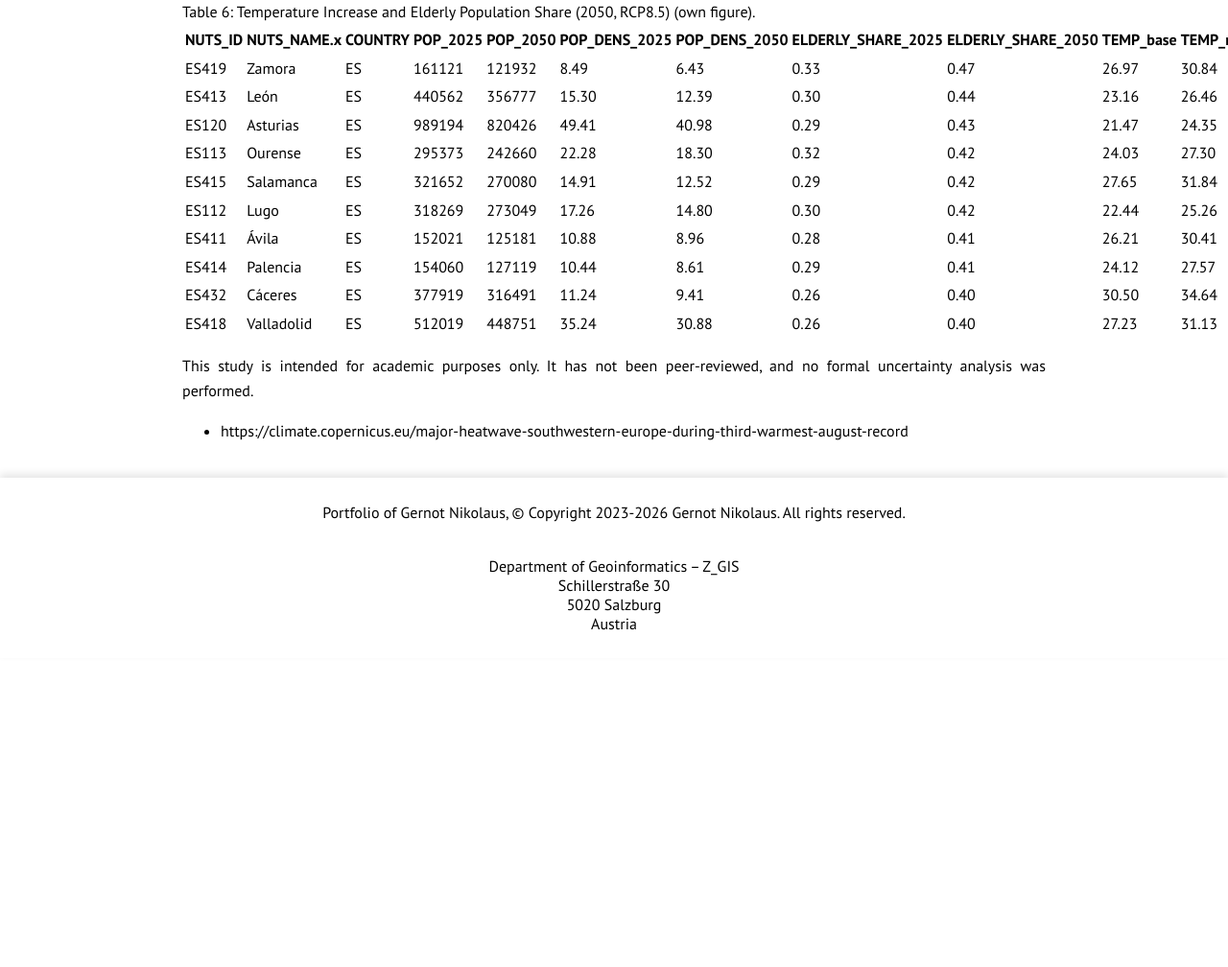
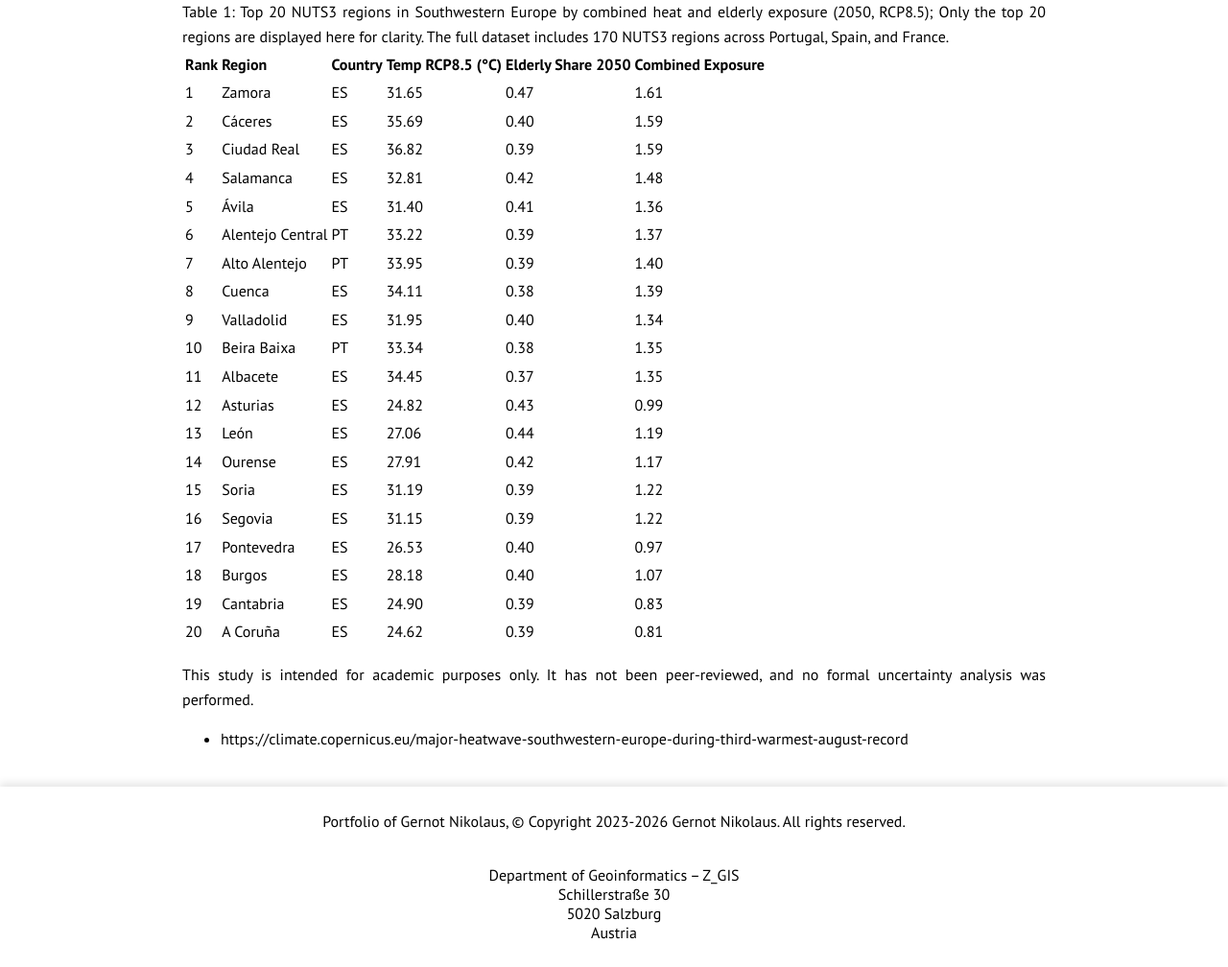
Before and after one commit to gernotnikolaus/gernotnikolaus.github.io, a Jekyll site: the page built from _projects/2026-03-29-ProjectedHeatExposure-ElderlyPopulations-SouthwesternEurope.md, in a window 1280 px wide and 1400 px high, scrolled down 2872 px. Shown: the part 392-1400 px from the top of the window at 96% size. Built offline with Jekyll 4.4.1, drawn with Linux system fonts in a browser that asks for light colours; before the commit the page ends 3950 px from its top, so only the background shows below that.

Commit message:
Heat Study

```diff
--- a/_projects/2026-03-29-ProjectedHeatExposure-ElderlyPopulations-SouthwesternEurope.md
+++ b/_projects/2026-03-29-ProjectedHeatExposure-ElderlyPopulations-SouthwesternEurope.md
@@ -48,20 +48,30 @@ Figure 6 shows a bivariate map, visualizing delta8.5 and share of elderly Popula
   <figcaption>Figure 6: Temperature Increase and Elderly Population Share (2050, RCP8.5) (own figure).</figcaption>
 </div>
 
-<figcaption>Table 6: Temperature Increase and Elderly Population Share (2050, RCP8.5) (own figure).</figcaption>
+<figcaption>Table 1: Top 20 NUTS3 regions in Southwestern Europe by combined heat and elderly exposure (2050, RCP8.5); Only the top 20 regions are displayed here for clarity. The full dataset includes 170 NUTS3 regions across Portugal, Spain, and France.</figcaption>
 
-| NUTS_ID | NUTS_NAME.x | COUNTRY | POP_2025 | POP_2050 | POP_DENS_2025 | POP_DENS_2050 | ELDERLY_SHARE_2025 | ELDERLY_SHARE_2050 | TEMP_base | TEMP_rcp45 | TEMP_rcp85 | DELTA_45 | DELTA_85 | Combined_Exposure |
-|---------|-------------|---------|----------|----------|---------------|---------------|-------------------|-------------------|-----------|------------|------------|----------|----------|------------------|
-| ES419   | Zamora      | ES      | 161121   | 121932   | 8.49          | 6.43          | 0.33              | 0.47              | 26.97     | 30.84      | 31.65      | 3.87     | 4.68     | 1.61             |
-| ES413   | León        | ES      | 440562   | 356777   | 15.30         | 12.39         | 0.30              | 0.44              | 23.16     | 26.46      | 27.06      | 3.30     | 3.90     | 1.19             |
-| ES120   | Asturias    | ES      | 989194   | 820426   | 49.41         | 40.98         | 0.29              | 0.43              | 21.47     | 24.35      | 24.82      | 2.88     | 3.34     | 0.99             |
-| ES113   | Ourense     | ES      | 295373   | 242660   | 22.28         | 18.30         | 0.32              | 0.42              | 24.03     | 27.30      | 27.91      | 3.27     | 3.88     | 1.17             |
-| ES415   | Salamanca   | ES      | 321652   | 270080   | 14.91         | 12.52         | 0.29              | 0.42              | 27.65     | 31.84      | 32.81      | 4.20     | 5.17     | 1.48             |
-| ES112   | Lugo        | ES      | 318269   | 273049   | 17.26         | 14.80         | 0.30              | 0.42              | 22.44     | 25.26      | 25.71      | 2.81     | 3.26     | 1.01             |
-| ES411   | Ávila       | ES      | 152021   | 125181   | 10.88         | 8.96          | 0.28              | 0.41              | 26.21     | 30.41      | 31.40      | 4.20     | 5.19     | 1.36             |
-| ES414   | Palencia    | ES      | 154060   | 127119   | 10.44         | 8.61          | 0.29              | 0.41              | 24.12     | 27.57      | 28.20      | 3.45     | 4.08     | 1.15             |
-| ES432   | Cáceres     | ES      | 377919   | 316491   | 11.24         | 9.41          | 0.26              | 0.40              | 30.50     | 34.64      | 35.69      | 4.14     | 5.19     | 1.59             |
-| ES418   | Valladolid  | ES      | 512019   | 448751   | 35.24         | 30.88         | 0.26              | 0.40              | 27.23     | 31.13      | 31.95      | 3.90     | 4.71     | 1.34             |
+| Rank | Region | Country | Temp RCP8.5 (°C) | Elderly Share 2050 | Combined Exposure |
+|------|--------|--------|-----------------|------------------|-----------------|
+| 1    | Zamora | ES     | 31.65           | 0.47             | 1.61            |
+| 2    | Cáceres | ES    | 35.69           | 0.40             | 1.59            |
+| 3    | Ciudad Real | ES | 36.82           | 0.39             | 1.59            |
+| 4    | Salamanca | ES   | 32.81           | 0.42             | 1.48            |
+| 5    | Ávila | ES      | 31.40           | 0.41             | 1.36            |
+| 6    | Alentejo Central | PT | 33.22      | 0.39             | 1.37            |
+| 7    | Alto Alentejo | PT | 33.95         | 0.39             | 1.40            |
+| 8    | Cuenca | ES     | 34.11           | 0.38             | 1.39            |
+| 9    | Valladolid | ES  | 31.95           | 0.40             | 1.34            |
+| 10   | Beira Baixa | PT  | 33.34           | 0.38             | 1.35            |
+| 11   | Albacete | ES   | 34.45           | 0.37             | 1.35            |
+| 12   | Asturias | ES   | 24.82           | 0.43             | 0.99            |
+| 13   | León | ES       | 27.06           | 0.44             | 1.19            |
+| 14   | Ourense | ES    | 27.91           | 0.42             | 1.17            |
+| 15   | Soria | ES      | 31.19           | 0.39             | 1.22            |
+| 16   | Segovia | ES    | 31.15           | 0.39             | 1.22            |
+| 17   | Pontevedra | ES | 26.53           | 0.40             | 0.97            |
+| 18   | Burgos | ES     | 28.18           | 0.40             | 1.07            |
+| 19   | Cantabria | ES  | 24.90           | 0.39             | 0.83            |
+| 20   | A Coruña | ES   | 24.62           | 0.39             | 0.81            |
 
 This study is intended for academic purposes only. It has not been peer-reviewed, and no formal uncertainty analysis was performed.
 
```
